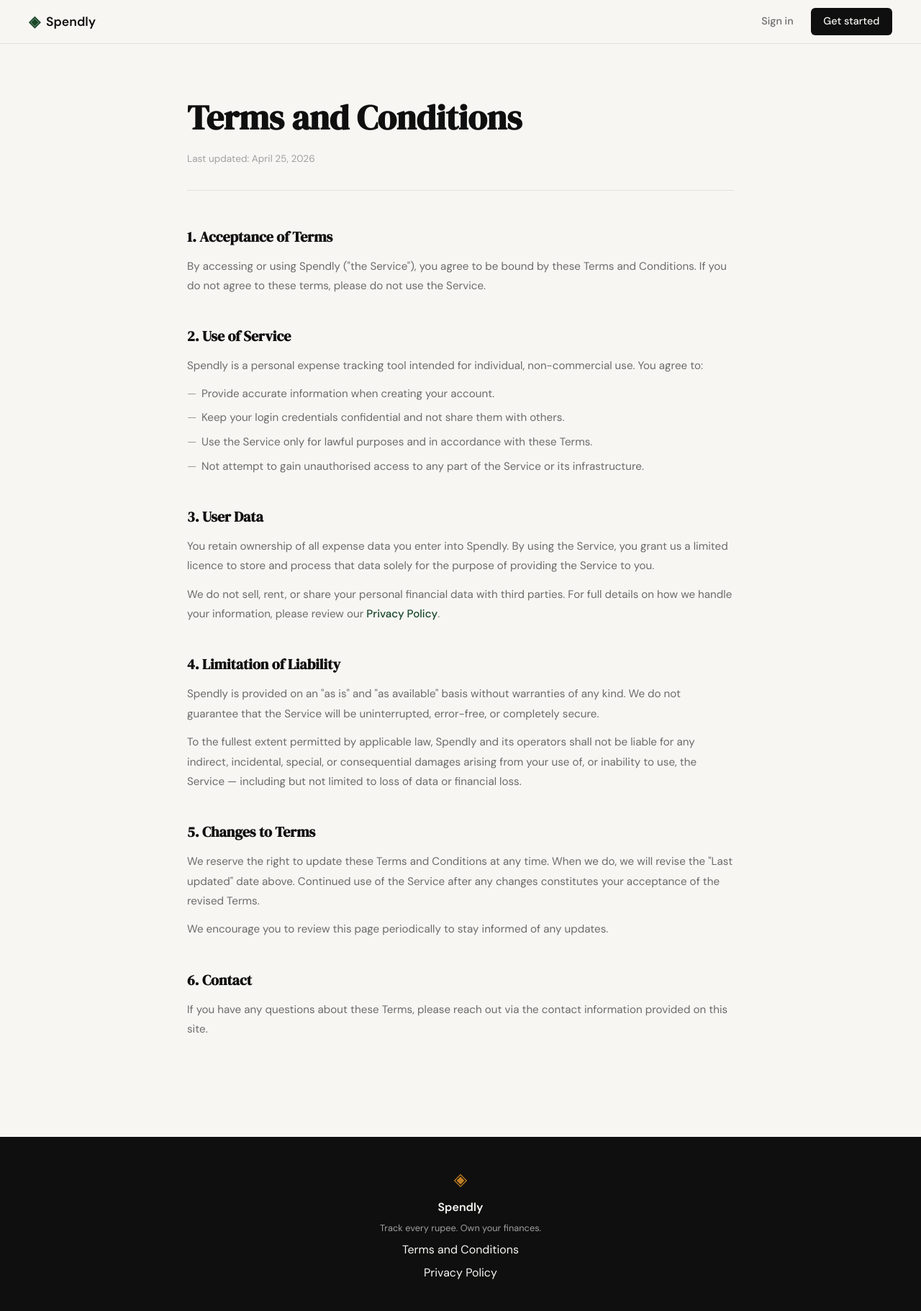
After one commit to avinashmyerolkar/fintrack-engine, a Flask app: page /terms in a window 1280 px wide. The commit adds this page. Shown: the whole page at 72% size. Run offline with Flask 3, Linux system fonts and the light colour scheme.

Commit message:
landing: add terms and conditions page and route

```diff
--- a/app.py
+++ b/app.py
@@ -20,6 +20,11 @@ def register():
 @app.route("/login")
 def login():
     return render_template("login.html")
+
+
+@app.route("/terms")
+def terms():
+    return render_template("terms.html")
 
 
 # ------------------------------------------------------------------ #
--- a/static/css/style.css
+++ b/static/css/style.css
@@ -508,6 +508,80 @@ a { color: inherit; text-decoration: none; }
 }
 
 /* ------------------------------------------------------------------ */
+/* Legal pages (Terms, Privacy)                                        */
+/* ------------------------------------------------------------------ */
+
+.legal-page {
+    padding: 4rem 2rem 6rem;
+}
+
+.legal-inner {
+    max-width: 760px;
+    margin: 0 auto;
+}
+
+.legal-title {
+    font-family: var(--font-display);
+    font-size: clamp(2rem, 4vw, 3rem);
+    color: var(--ink);
+    margin-bottom: 0.5rem;
+}
+
+.legal-updated {
+    font-size: 0.85rem;
+    color: var(--ink-faint);
+    margin-bottom: 3rem;
+    padding-bottom: 2rem;
+    border-bottom: 1px solid var(--border);
+}
+
+.legal-section {
+    margin-bottom: 2.5rem;
+}
+
+.legal-section h2 {
+    font-family: var(--font-display);
+    font-size: 1.25rem;
+    color: var(--ink);
+    margin-bottom: 0.75rem;
+}
+
+.legal-section p {
+    font-size: 0.95rem;
+    color: var(--ink-muted);
+    line-height: 1.8;
+    margin-bottom: 0.75rem;
+}
+
+.legal-section p:last-child { margin-bottom: 0; }
+
+.legal-section ul {
+    list-style: none;
+    margin: 0.5rem 0 0.75rem;
+    display: flex;
+    flex-direction: column;
+    gap: 0.5rem;
+}
+
+.legal-section li {
+    font-size: 0.95rem;
+    color: var(--ink-muted);
+    line-height: 1.7;
+    padding-left: 1.25rem;
+    position: relative;
+}
+
+.legal-section li::before {
+    content: '—';
+    position: absolute;
+    left: 0;
+    color: var(--ink-faint);
+}
+
+.legal-section a { color: var(--accent); font-weight: 500; }
+.legal-section a:hover { text-decoration: underline; }
+
+/* ------------------------------------------------------------------ */
 /* Responsive                                                          */
 /* ------------------------------------------------------------------ */
 
--- a/templates/base.html
+++ b/templates/base.html
@@ -34,7 +34,7 @@
             <span class="brand-icon">◈</span>
             <span class="footer-name">Spendly</span>
             <p class="footer-copy">Track every rupee. Own your finances.</p>
-            <a href="#">Terms and Conditions</a>
+            <a href="{{ url_for('terms') }}">Terms and Conditions</a>
             <a href="#">Privacy Policy</a>
         </div>
     </footer>
--- /dev/null
+++ b/templates/terms.html
@@ -0,0 +1,53 @@
+{% extends "base.html" %}
+
+{% block title %}Terms and Conditions — Spendly{% endblock %}
+
+{% block content %}
+
+<section class="legal-page">
+    <div class="legal-inner">
+        <h1 class="legal-title">Terms and Conditions</h1>
+        <p class="legal-updated">Last updated: April 25, 2026</p>
+
+        <div class="legal-section">
+            <h2>1. Acceptance of Terms</h2>
+            <p>By accessing or using Spendly ("the Service"), you agree to be bound by these Terms and Conditions. If you do not agree to these terms, please do not use the Service.</p>
+        </div>
+
+        <div class="legal-section">
+            <h2>2. Use of Service</h2>
+            <p>Spendly is a personal expense tracking tool intended for individual, non-commercial use. You agree to:</p>
+            <ul>
+                <li>Provide accurate information when creating your account.</li>
+                <li>Keep your login credentials confidential and not share them with others.</li>
+                <li>Use the Service only for lawful purposes and in accordance with these Terms.</li>
+                <li>Not attempt to gain unauthorised access to any part of the Service or its infrastructure.</li>
+            </ul>
+        </div>
+
+        <div class="legal-section">
+            <h2>3. User Data</h2>
+            <p>You retain ownership of all expense data you enter into Spendly. By using the Service, you grant us a limited licence to store and process that data solely for the purpose of providing the Service to you.</p>
+            <p>We do not sell, rent, or share your personal financial data with third parties. For full details on how we handle your information, please review our <a href="#">Privacy Policy</a>.</p>
+        </div>
+
+        <div class="legal-section">
+            <h2>4. Limitation of Liability</h2>
+            <p>Spendly is provided on an "as is" and "as available" basis without warranties of any kind. We do not guarantee that the Service will be uninterrupted, error-free, or completely secure.</p>
+            <p>To the fullest extent permitted by applicable law, Spendly and its operators shall not be liable for any indirect, incidental, special, or consequential damages arising from your use of, or inability to use, the Service — including but not limited to loss of data or financial loss.</p>
+        </div>
+
+        <div class="legal-section">
+            <h2>5. Changes to Terms</h2>
+            <p>We reserve the right to update these Terms and Conditions at any time. When we do, we will revise the "Last updated" date above. Continued use of the Service after any changes constitutes your acceptance of the revised Terms.</p>
+            <p>We encourage you to review this page periodically to stay informed of any updates.</p>
+        </div>
+
+        <div class="legal-section">
+            <h2>6. Contact</h2>
+            <p>If you have any questions about these Terms, please reach out via the contact information provided on this site.</p>
+        </div>
+    </div>
+</section>
+
+{% endblock %}
```
